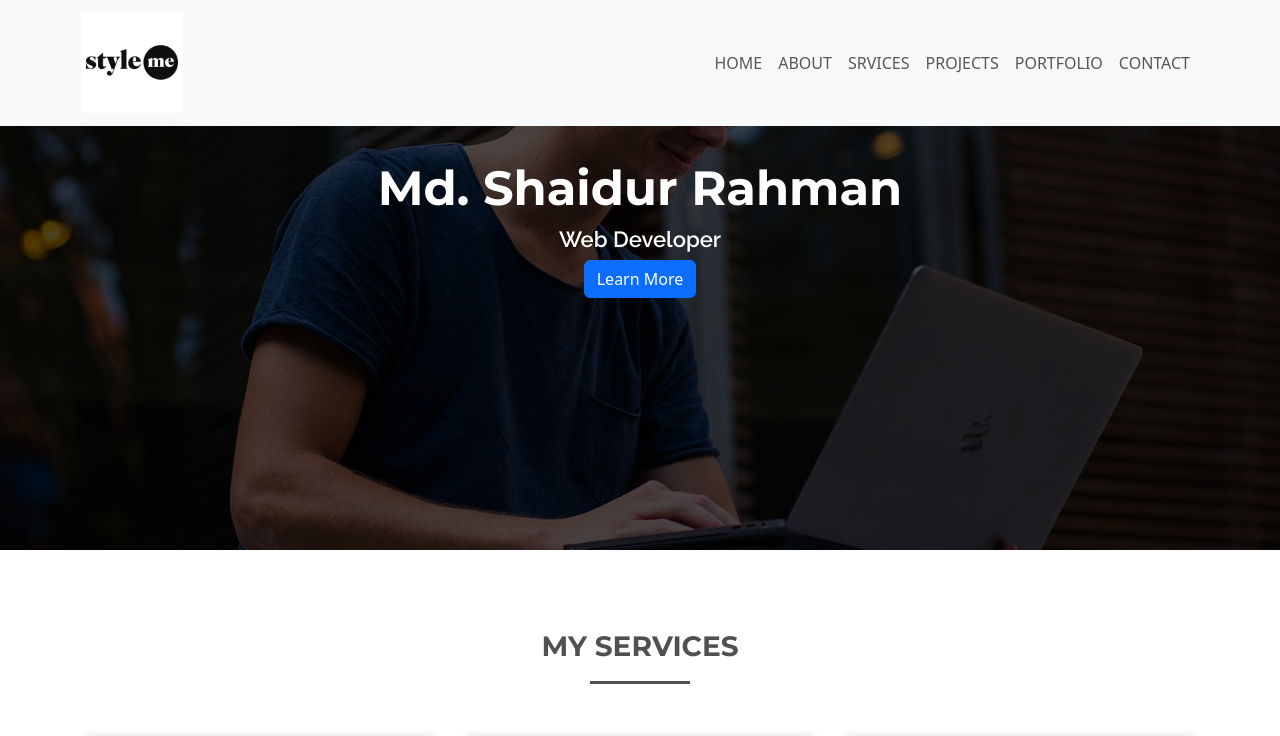
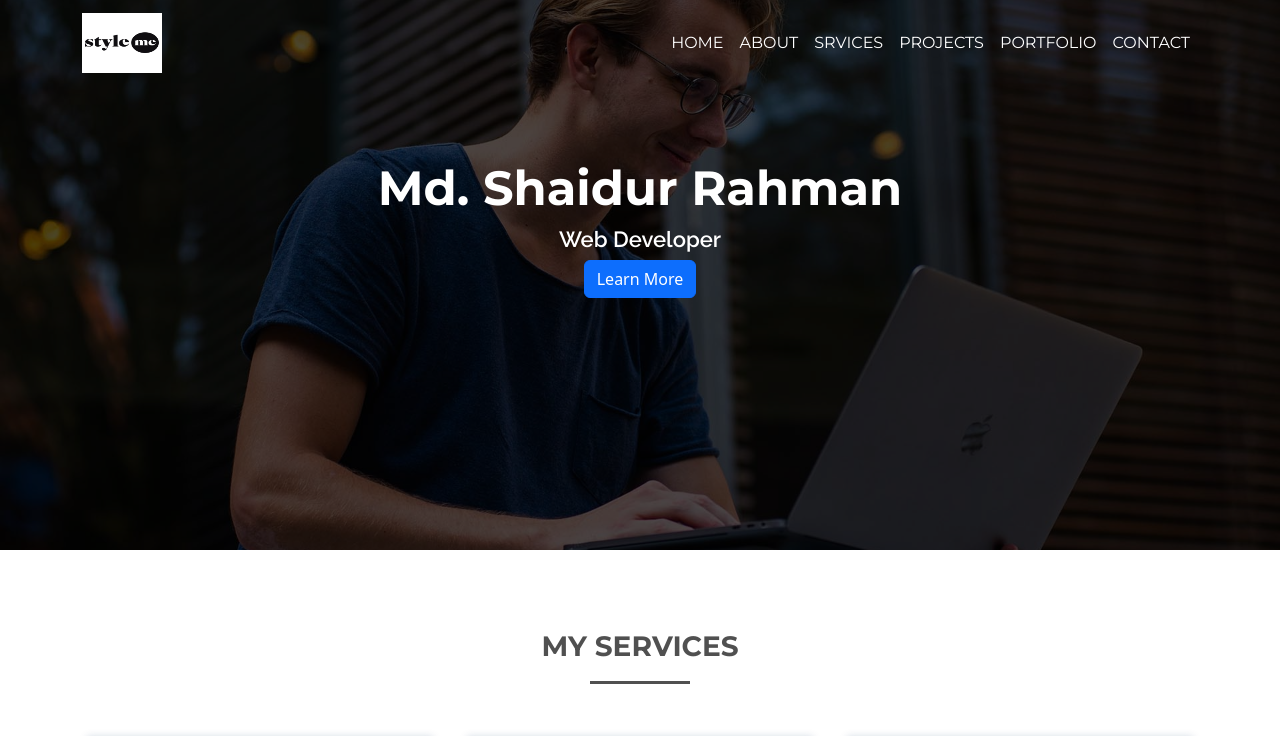
Before and after one commit to Shaid1998/Complete-Website-with-REACT-And-Laravel, a React (Create React App) app: page / in a window 1280 px wide. Shown: the top 736 px of the page. Built offline with nearby package versions, Linux system fonts and the light colour scheme; a web font is replaced by a local one.

Commit message:
Working On Navbar

```diff
--- a/src/asset/css/custom.css
+++ b/src/asset/css/custom.css
@@ -98,6 +98,34 @@
     font-size: 30px;
 }
 .iconImage{
-    height: 100px;
-    width: 100px;
+    height: 60px;
+    width: 80px;
 }
+.navBackground{
+    -webkit-transition: background-color 440ms linear;
+    -moz-transition: background-color 440ms linear;
+    -o-transition: background-color 440ms linear;
+    transition: background-color 440ms linear;
+    background-color: rgba(00, 00, 00, 0.0) !important;
+}
+.navBackgroundScroll{
+    -webkit-transition: background-color 440ms linear;
+    -moz-transition: background-color 440ms linear;
+    -o-transition: background-color 440ms linear;
+    transition: background-color 440ms linear;
+    background-color: #ffffff;
+}
+.navItem{
+    text-decoration: none !important;
+    font-family: 'Montserrat', sans-serif;
+    color: #ffffff !important;
+    font-weight: 400;
+    font-size: 16px;
+}
+.navItemScroll{
+    text-decoration: none !important;
+    font-family: 'Montserrat', sans-serif;
+    color: #000000 !important;
+    font-weight: 400;
+    font-size: 16px;
+}
--- a/src/components/TopNavigation/TopNavigation.jsx
+++ b/src/components/TopNavigation/TopNavigation.jsx
@@ -10,17 +10,19 @@
         super();
         this.state={
              navBarTitle:"NavTitle",
-             navBarLogo: [WhiteLogo]
+             navBarLogo: [WhiteLogo],
+             navBarBack: "navBackground",
+             navBarItem:"navItem"
         }
    }
 
    onScroll=()=>{
     if(window.scrollY>100){
-         this.setState({navBarTitle:'NavTitleScroll', navBarLogo:[BlackLogo]})
+         this.setState({navBarTitle:'NavTitleScroll', navBarLogo:[BlackLogo], navBarBack:'navBackgroundScroll', navBarItem:'navItemScroll'})
 
     }else if(window.scrollY<100){
 
-         this.setState({navBarTitle:'navTitle', navBarLogo:[WhiteLogo]})
+         this.setState({navBarTitle:'navTitle', navBarLogo:[WhiteLogo], navBarBack:'navBackground', navBarItem:'navItem'})
     }
 }
 
@@ -30,7 +32,7 @@
   render() {
     return (
       <Fragment>
-        <Navbar collapseOnSelect fixed='top' expand="lg" className="bg-body-tertiary">
+        <Navbar className={this.state.navBarBack } collapseOnSelect fixed='top' expand="lg" variant="dark">
             <Container>
                 <Navbar.Brand className={this.state.navBarTitle}  href="#home"><img className='iconImage' src={this.state.navBarLogo}/></Navbar.Brand>
                 <Navbar.Toggle aria-controls="responsive-navbar-nav" />
@@ -39,12 +41,12 @@
 
                 </Nav>
                 <Nav>
-                    <Nav.Link href="#deets">HOME</Nav.Link>
-                    <Nav.Link href="#deets">ABOUT</Nav.Link>
-                    <Nav.Link href="#deets">SRVICES</Nav.Link>
-                    <Nav.Link href="#deets">PROJECTS</Nav.Link>
-                    <Nav.Link href="#deets">PORTFOLIO</Nav.Link>
-                    <Nav.Link href="#deets">CONTACT</Nav.Link>
+                    <Nav.Link className={this.state.navBarItem} href="#deets">HOME</Nav.Link>
+                    <Nav.Link className={this.state.navBarItem} href="#deets">ABOUT</Nav.Link>
+                    <Nav.Link className={this.state.navBarItem} href="#deets">SRVICES</Nav.Link>
+                    <Nav.Link className={this.state.navBarItem} href="#deets">PROJECTS</Nav.Link>
+                    <Nav.Link className={this.state.navBarItem} href="#deets">PORTFOLIO</Nav.Link>
+                    <Nav.Link className={this.state.navBarItem} href="#deets">CONTACT</Nav.Link>
 
                 </Nav>
                 </Navbar.Collapse>
```
